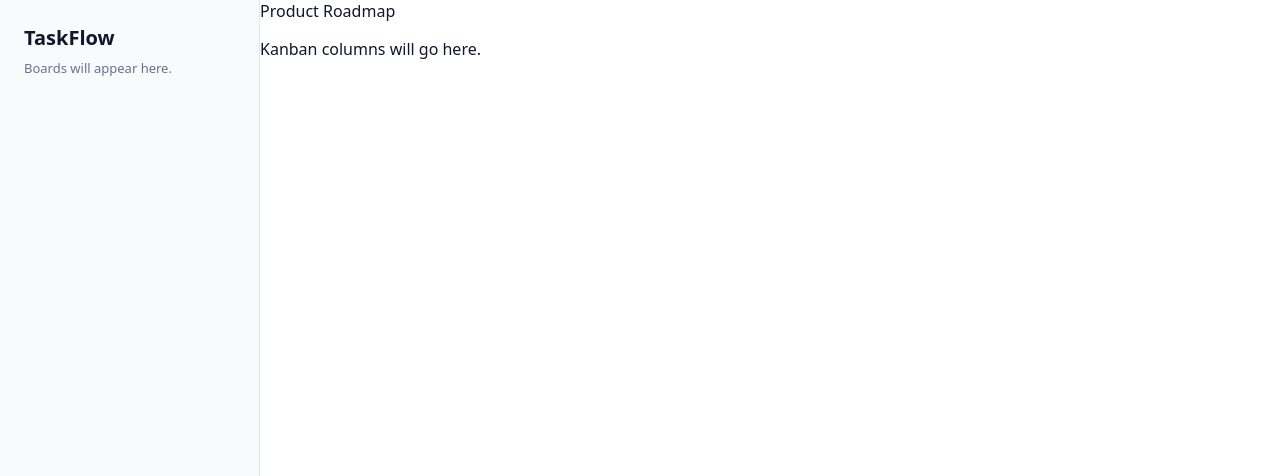
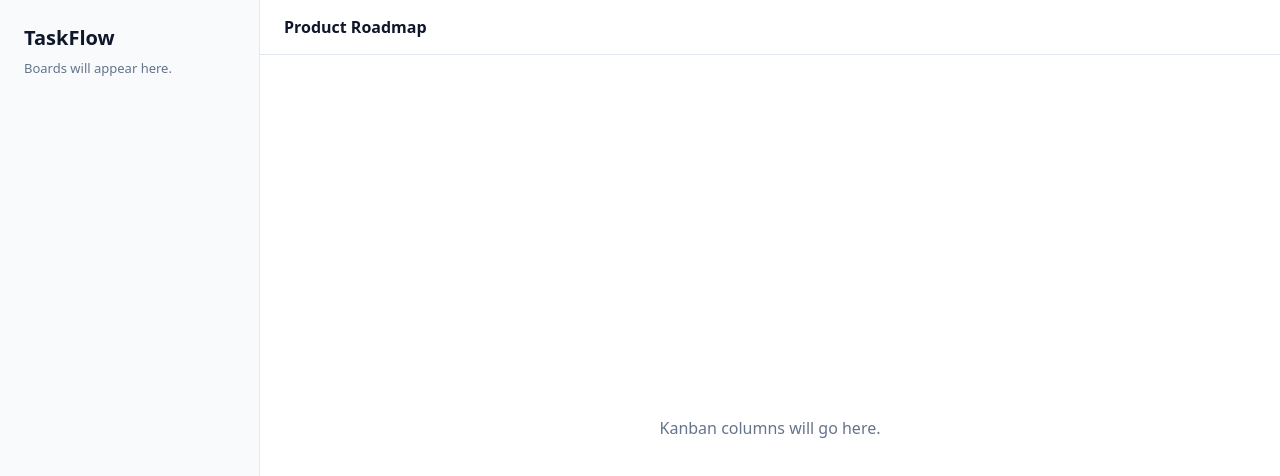
Before and after one commit to letsgokala/Kala-weather-app, a React (Vite) app: page / in a window 1280 px wide. Shown: the top 476 px of the page. Built offline with nearby package versions, Linux system fonts and the light colour scheme.

Commit message:
feat: add kanban board shell

```diff
--- a/src/index.css
+++ b/src/index.css
@@ -40,13 +40,19 @@ body {
   flex-direction: column;
 }
 
-.header {
+.board {
+  display: flex;
+  flex-direction: column;
+  min-height: 100vh;
+}
+
+.board-header {
   padding: 16px 24px;
   border-bottom: 1px solid #e2e8f0;
   font-weight: 600;
 }
 
-.content {
+.board-body {
   flex: 1;
   display: flex;
   align-items: center;
```
